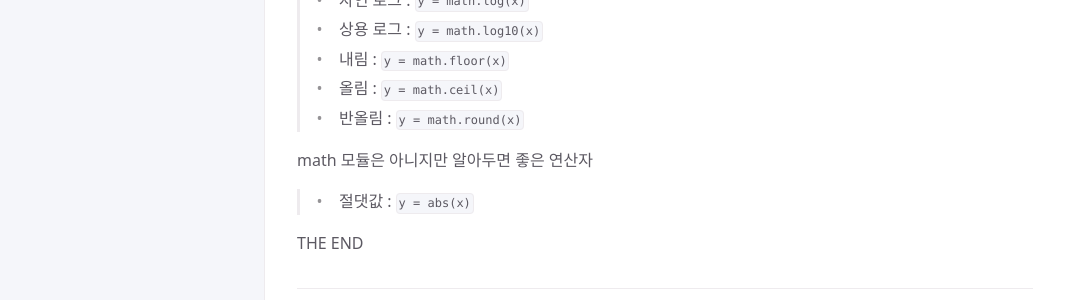
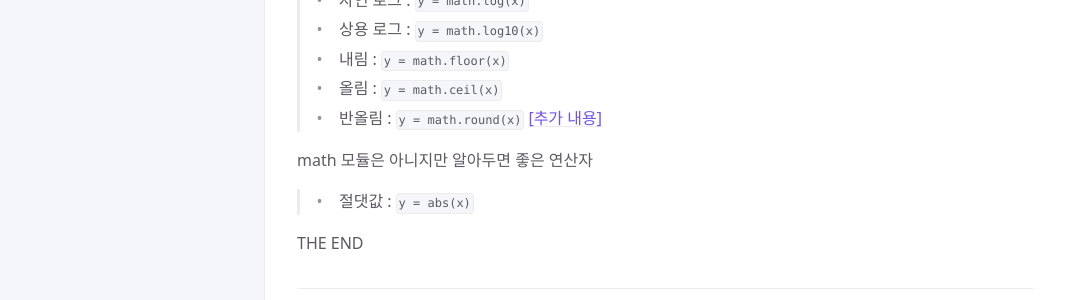
Before and after one commit to OpenCS-ksa/opencs-ksa.github.io, a Jekyll site: the page built from docs/Lectures/lecture2.md, in a window 1280 px wide and 900 px high, scrolled down 4236 px. Shown: the part 478-778 px from the top of the window, without its empty margins (107-1172 px from the left). Built offline with Jekyll 4.4.1, drawn with Linux system fonts in a browser that asks for light colours.

Commit message:
Update lecture2.md

```diff
--- a/docs/Lectures/lecture2.md
+++ b/docs/Lectures/lecture2.md
@@ -189,6 +189,7 @@ import math
 > - 내림 : `y = math.floor(x)`
 > - 올림 : `y = math.ceil(x)`
 > - 반올림 : `y = math.round(x)`
+> <a href = "https://docs.python.org/ko/3/library/math.html">[추가 내용]</a>
 
 math 모듈은 아니지만 알아두면 좋은 연산자
 > - 절댓값 : `y = abs(x)`
```
